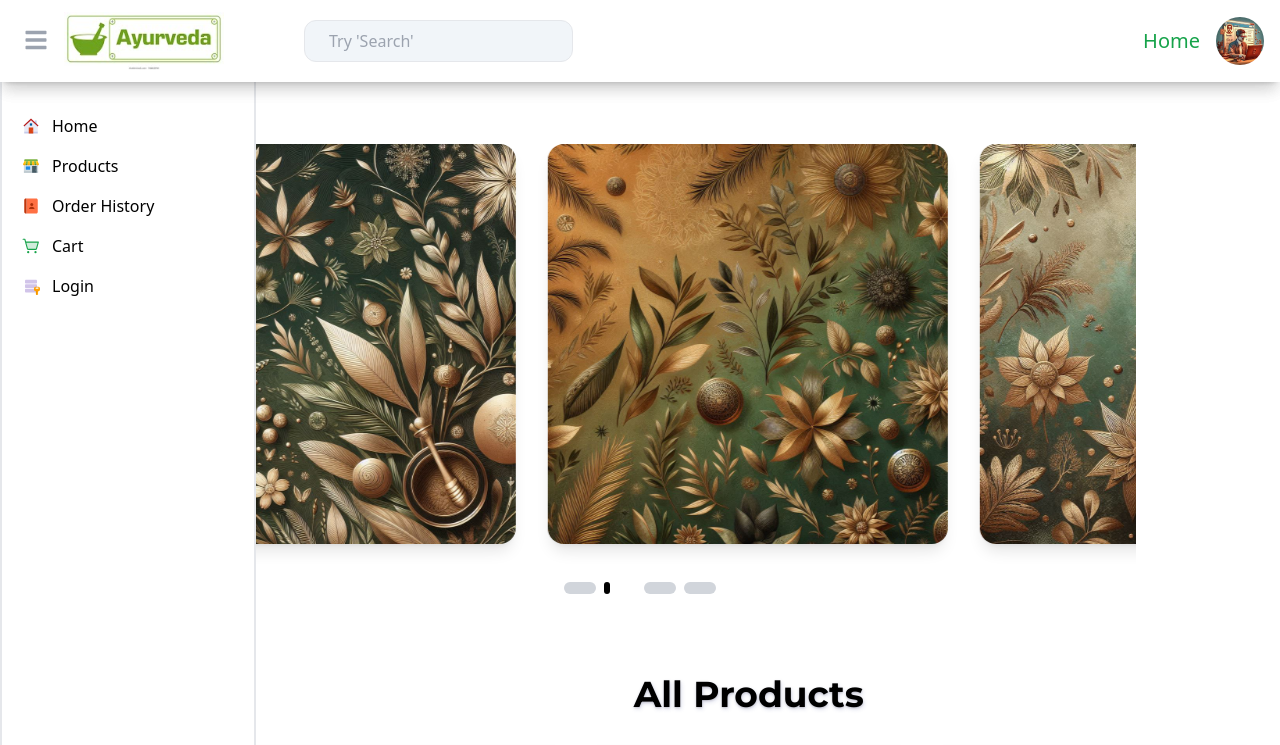
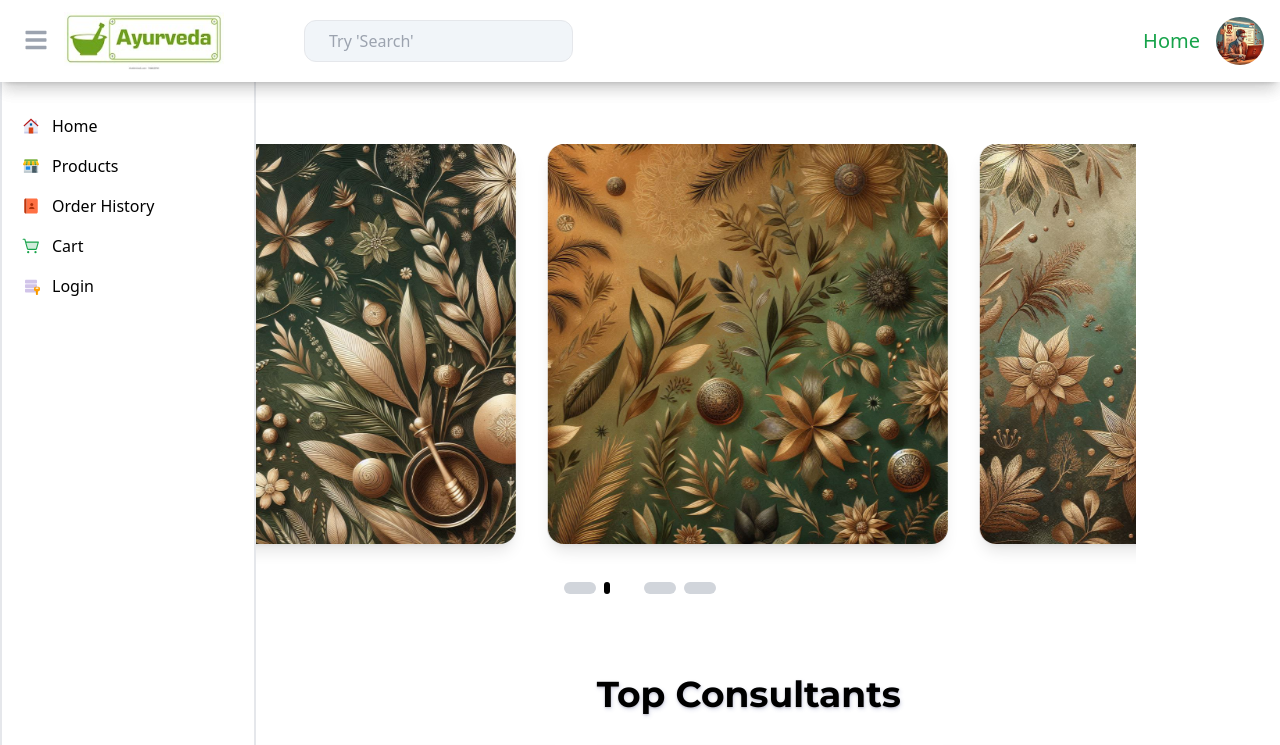
Before and after one commit to surendr1a/Ayurwera, a React (Vite) app: page / in a window 1280 px wide. Shown: the top 745 px of the page. Built offline with nearby package versions, Linux system fonts and the light colour scheme.

Commit message:
change the name of top products to top consultants

```diff
--- a/src/App.jsx
+++ b/src/App.jsx
@@ -2,7 +2,7 @@ import React from 'react';
 import { BrowserRouter as Router, Routes, Route } from 'react-router-dom';
 import Navbar from './sections/Navbar';
 import Footer from './sections/Footer';
-import ProductList from './sections/ProductList';
+import ProductList from './pages/Product';
 import LoginPage from './pages/Login';
 import SignupPage from './pages/Signup';
 import Home from './pages/Home';
--- a/src/pages/Home.jsx
+++ b/src/pages/Home.jsx
@@ -4,7 +4,6 @@ import Carousel from '../sections/Hero';
 import AllProducts from '../sections/ProductHome';
 import ReviewSection from '../sections/Review';
 import Navbar from '../sections/Navbar';
-import Footer from '../sections/Footer';
 import Sidebar from '../sections/Sidebar';
 
 export default function Home() {
--- a/src/sections/ProductList.jsx
+++ b/src/pages/Product.jsx
@@ -1,8 +1,8 @@
 // ProductList.js
 import React from 'react';
 import { productlist } from '../constants/index'; // Import your product list here
-import ProductCard from './ProductCard';
-import Sidebar from './Sidebar';
+import ProductCard from '../sections/ProductCard';
+import Sidebar from '../sections/Sidebar';
 
 const ProductList = () => {
   return (
--- a/src/sections/ProductHome.jsx
+++ b/src/sections/ProductHome.jsx
@@ -39,7 +39,7 @@ export default function AllProducts() {
   return (
     <div ref={sectionRef} className="max-w-6xl mx-auto p-4 sm:p-6 md:ml-0 lg:ml-[17%]">
       <h2 className="text-2xl sm:text-3xl md:text-4xl font-bold font-montserrat text-center mt-6 md:mt-10 mb-6 md:mb-8 text-shadow-md hover:text-shadow-xl">
-        All Products
+        Top Consultants
       </h2>
       <div className="grid grid-cols-1 sm:grid-cols-2 md:grid-cols-3 gap-4 md:gap-6">
         {products.map((product, index) => (
```
